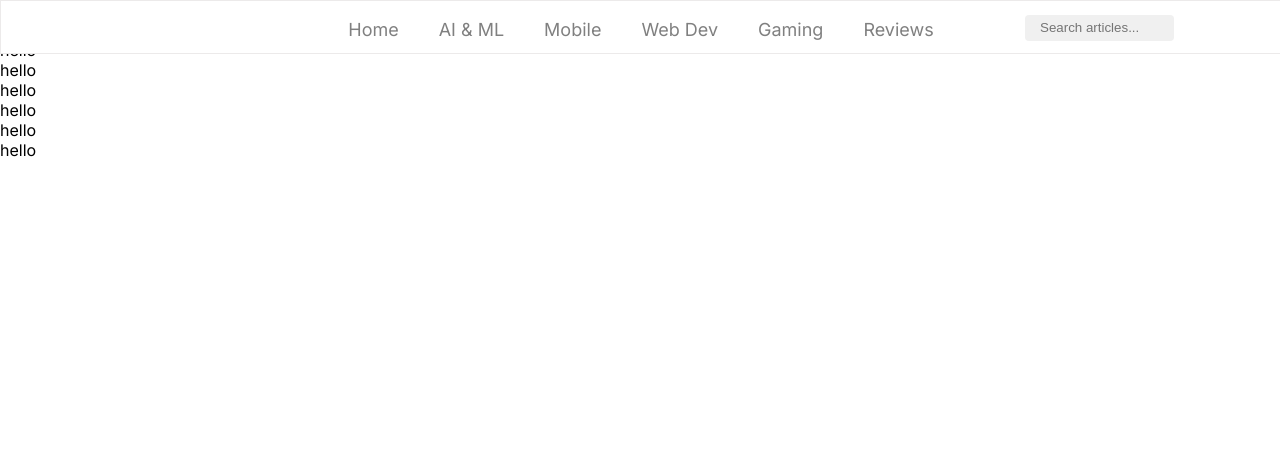
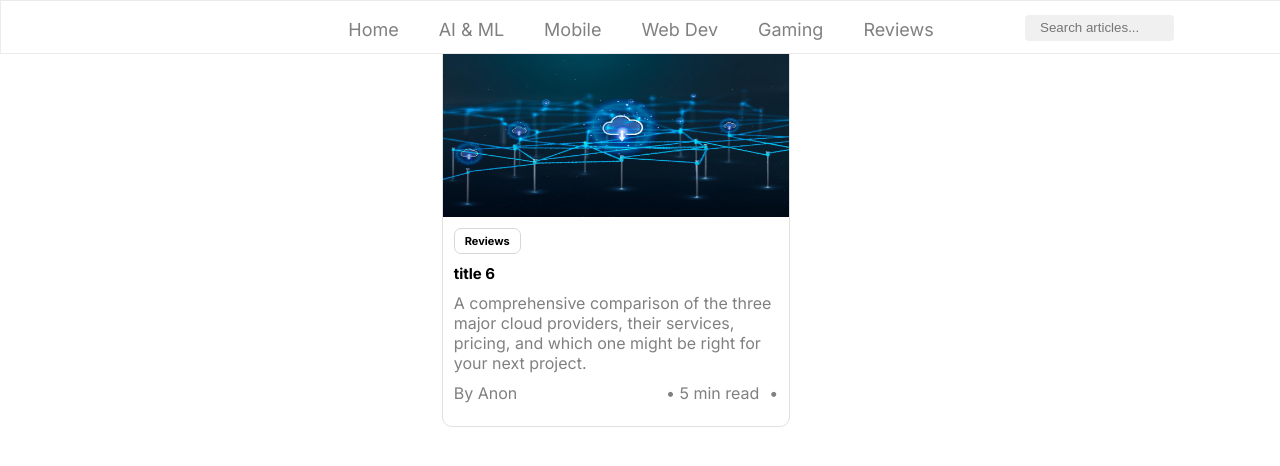
Before and after one commit to mohammedhassan37/blogplatforms, a React (Vite) app: page /Reviews in a window 1280 px wide. Shown: the top 466 px of the page. Built offline with nearby package versions, Linux system fonts and the light colour scheme.

Commit message:
minor changes.
Added props for the reviews, to allow articles to pop up. changed header location to web instead of web-dev to match website.

```diff
--- a/src/Pages/Reviews.jsx
+++ b/src/Pages/Reviews.jsx
@@ -1,18 +1,6 @@
+import ArticlesByTags from '../components/ArticleByTags.jsx'
 
 
-function Reviews() {
-  return (
-    <>
-      <p>hello</p>
-      <p>hello</p>
-      <p>hello</p>
-      <p>hello</p>
-      <p>hello</p>
-      <p>hello</p>
-      <p>hello</p>
-      <p>hello</p>
-    </>
-  );
+export default function Rewviews(){
+  return <ArticlesByTags tag="Reviews"/>
 }
-
-export default Reviews;
--- a/src/components/ArticleByTags.jsx
+++ b/src/components/ArticleByTags.jsx
@@ -25,7 +25,8 @@ function ArticleListByTag({ tag }) {
                   </span>
                 </div>
               </div>
-            ))}
+            ))
+            }
           </div>
         </div>
   );
--- a/src/components/Header.jsx
+++ b/src/components/Header.jsx
@@ -8,7 +8,7 @@ function Header() {
         <li><Link to="/">Home</Link></li>
         <li><Link to="/AI">AI & ML</Link></li>
         <li><Link to="/Mobile">Mobile</Link></li>
-        <li><Link to="/Web-dev">Web Dev</Link></li>
+        <li><Link to="/Web">Web Dev</Link></li>
         <li><Link to="/Gaming">Gaming</Link></li>
         <li><Link to="Reviews">Reviews</Link></li>
       </ul>
```
